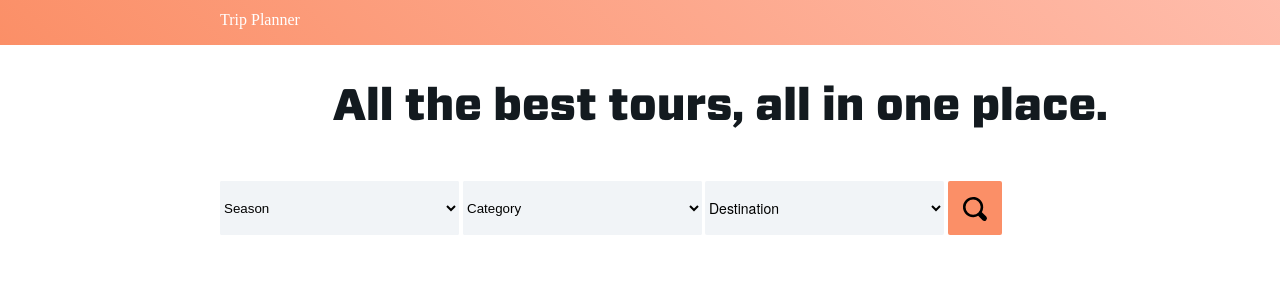
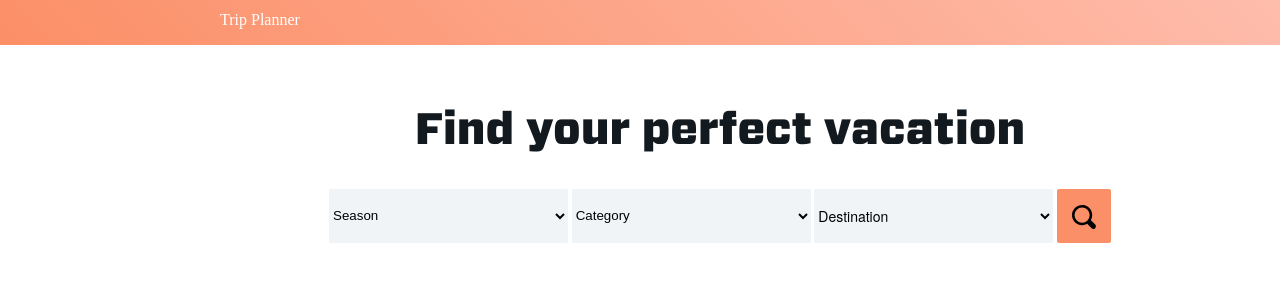
Before and after one commit to mackenziekroon/travel-app, a website: page index.html in a window 1280 px wide. Shown: the top 282 px of the page. Drawn offline with Linux system fonts and the light colour scheme.

Commit message:
form css

```diff
--- a/index.html
+++ b/index.html
@@ -10,22 +10,17 @@
   <body>
     <div class="page-container">
       <div class="navbar-container">
-        <div class="travel-logo">
-          Trip Planner
-        </div>
-
+        <div class="travel-logo">Trip Planner</div>
       </div>
-      <div class="lower-container">
-        <div class="heading">All the best tours, all in one place.</div>
-        <!-- <div class="form-container"> -->
+      <!-- <div class="lower-container"> -->
+      <div class="heading">Find your perfect vacation</div>
+      <div class="form-container">
         <div class="season-form">
           <!-- <button class="season-text">Season</button> -->
           <form id="seasons-names">
-
             <select onchange="selectSeason()" class="seasons-form">
               <option selected>Season</option>
             </select>
-
           </form>
         </div>
 
@@ -36,23 +31,21 @@
         </div>
         <!-- <div class="category-text">Category</div> -->
         <div class="destinations-form">
-          <select
-            onchange="selectDestination()"
-            class="destination-form"
-          >
-          <option selected>Destination</option>
-        </select>
+          <select onchange="selectDestination()" class="destination-form">
+            <option selected>Destination</option>
+          </select>
         </div>
         <div class="destination-text">Destination</div>
         <div class="btn-container">
-          <div>
-            <input type='image' src='solution/assets/search-icon.svg'class="search-btn" onclick="searchButton()">
-              <!-- <img src="solution/assets/search-icon.svg" alt="search-button" /> -->
-          </input>
-          </div>
+          <input
+            type="image"
+            src="solution/assets/search-icon.svg"
+            class="search-btn"
+            onclick="searchButton()"
+          />
         </div>
-        <div class="img-container"></div>
       </div>
+      <div class="img-container"></div>
     </div>
 
     <script type="text/javascript" src="solution/assets/tour-data.js"></script>
--- a/style.css
+++ b/style.css
@@ -73,27 +73,31 @@ select:disabled {
   text-align: left;
   line-height: 56px;
   /* position: absolute; */
-  margin-top: 10%;
+  margin-top: 7%;
 }
 
-/* .form-container {
+.form-container {
   display: flex;
   flex-direction: row;
-  position: absolute;
-  background-color: lightblue;
-  top: 181px;
-  left: 200px;
-  right: 438px;
-} */
+  align-items: center;
+  justify-content: space-between;
+  /* position: absolute; */
+  /* background-color: lightblue; */
+  /* top: 181px; */
+  margin-top: 2%;
+  width: 782px;
+  height: 60px;
+}
 
 .season-form {
   background: #f1f4f7;
   border-radius: 2px;
-  position: absolute;
+  /* position: absolute; */
   height: 54px;
   width: 239px;
-  top: 181px;
-  left: 220px;
+  /* margin: 0 10px 0 5px; */
+  /* top: 181px;
+  left: 220px; */
 }
 
 .season-text {
@@ -117,10 +121,6 @@ select {
   z-index: 1;
 }
 
-option {
-  background-color: lightcoral !important;
-}
-
 #season-select {
   /* /* position: absolute; */
   top: 181px;
@@ -136,11 +136,12 @@ option {
   text-align: left;
   background: #f1f4f7;
   border-radius: 2px;
-  position: absolute;
+  /* position: absolute; */
   height: 54px;
   width: 239px;
-  top: 181px;
-  left: 463px;
+  /* margin: 0 5px 0 5px; */
+  /* top: 181px;
+  left: 463px; */
 }
 
 .category-text {
@@ -155,18 +156,20 @@ option {
   left: 475px;
 }
 
-.destination-form {
+.destination-form,
+.destinations-form {
   font-family: HelveticaNeue;
   font-size: 14px;
   color: #131a1f;
   text-align: left;
   background: #f1f4f7;
   border-radius: 2px;
-  position: absolute;
+  /* position: absolute; */
   height: 54px;
   width: 239px;
-  top: 181px;
-  left: 705px;
+  /* top: 181px;
+  left: 705px; */
+  /* margin: 0 5px 0 10px; */
 }
 
 .destination-text {
@@ -186,9 +189,10 @@ option {
   border-radius: 2px;
   width: 54px;
   height: 54px;
-  position: absolute;
+  /* position: absolute;
   top: 181px;
-  left: 948px;
+  left: 948px; */
+  /* margin: 0 5px 0 10px; */
 }
 
 /* .search-btn {
@@ -198,9 +202,9 @@ option {
 .destination-img {
   width: 782px;
   height: 431px;
-  position: absolute;
+  /* position: absolute;
   top: 242px;
-  left: 220px;
+  left: 220px; */
 }
 
 .destination-title {
```
